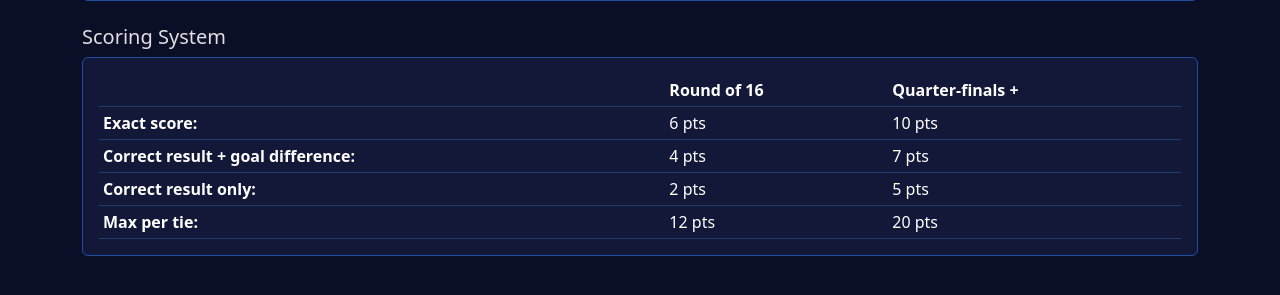
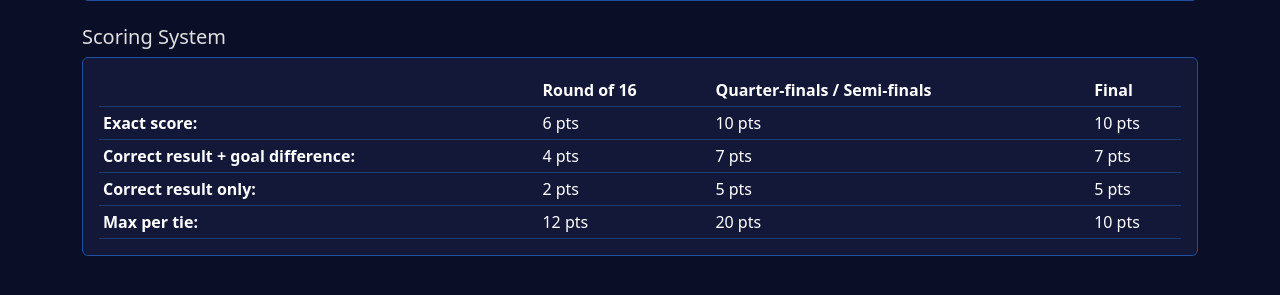
Before and after one commit to yurifleon/UCL-predictions, a Flask app: page /leaderboard in a window 1280 px wide. Shown: the part 186-481 px from the top of the page. Run offline with Flask 3, Linux system fonts and the light colour scheme.

Commit message:
Add Final column to leaderboard scoring key (single-leg, max 10)
Co-Authored-By: Claude Sonnet 4.6 <noreply@anthropic.com>

```diff
--- a/templates/leaderboard.html
+++ b/templates/leaderboard.html
@@ -46,12 +46,19 @@
 <div class="card">
     <div class="card-body">
         <table class="table table-sm mb-0">
-            <thead><tr><th></th><th>{{ _('Round of 16') }}</th><th>{{ _('Quarter-finals') }} +</th></tr></thead>
+            <thead>
+                <tr>
+                    <th></th>
+                    <th>{{ _('Round of 16') }}</th>
+                    <th>{{ _('Quarter-finals') }} / {{ _('Semi-finals') }}</th>
+                    <th>{{ _('Final') }}</th>
+                </tr>
+            </thead>
             <tbody>
-                <tr><td><strong>{{ _('Exact score:') }}</strong></td><td>6 pts</td><td>10 pts</td></tr>
-                <tr><td><strong>{{ _('Correct result + goal difference:') }}</strong></td><td>4 pts</td><td>7 pts</td></tr>
-                <tr><td><strong>{{ _('Correct result only:') }}</strong></td><td>2 pts</td><td>5 pts</td></tr>
-                <tr><td><strong>{{ _('Max per tie:') }}</strong></td><td>12 pts</td><td>20 pts</td></tr>
+                <tr><td><strong>{{ _('Exact score:') }}</strong></td><td>6 pts</td><td>10 pts</td><td>10 pts</td></tr>
+                <tr><td><strong>{{ _('Correct result + goal difference:') }}</strong></td><td>4 pts</td><td>7 pts</td><td>7 pts</td></tr>
+                <tr><td><strong>{{ _('Correct result only:') }}</strong></td><td>2 pts</td><td>5 pts</td><td>5 pts</td></tr>
+                <tr><td><strong>{{ _('Max per tie:') }}</strong></td><td>12 pts</td><td>20 pts</td><td>10 pts</td></tr>
             </tbody>
         </table>
     </div>
```
